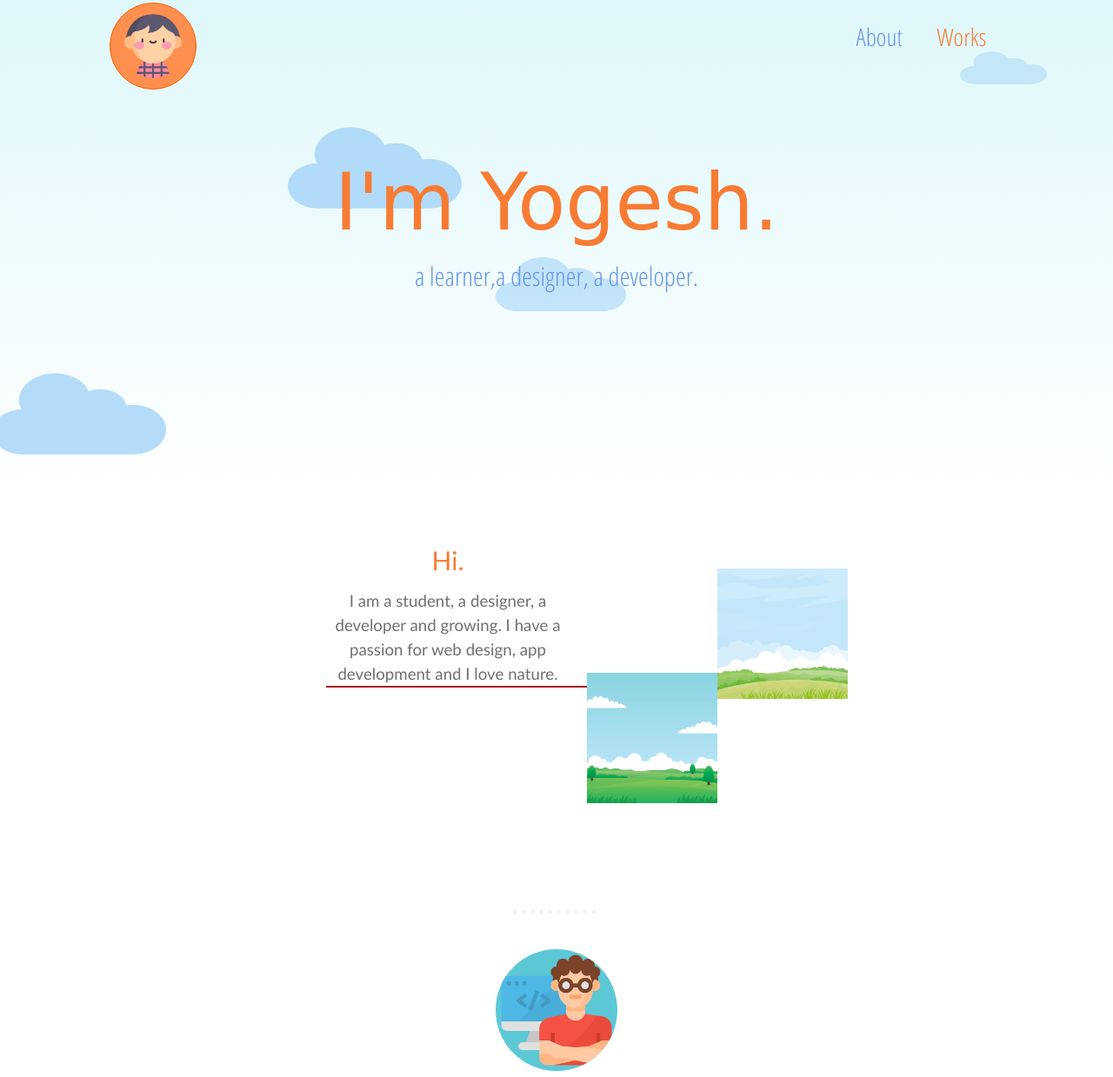
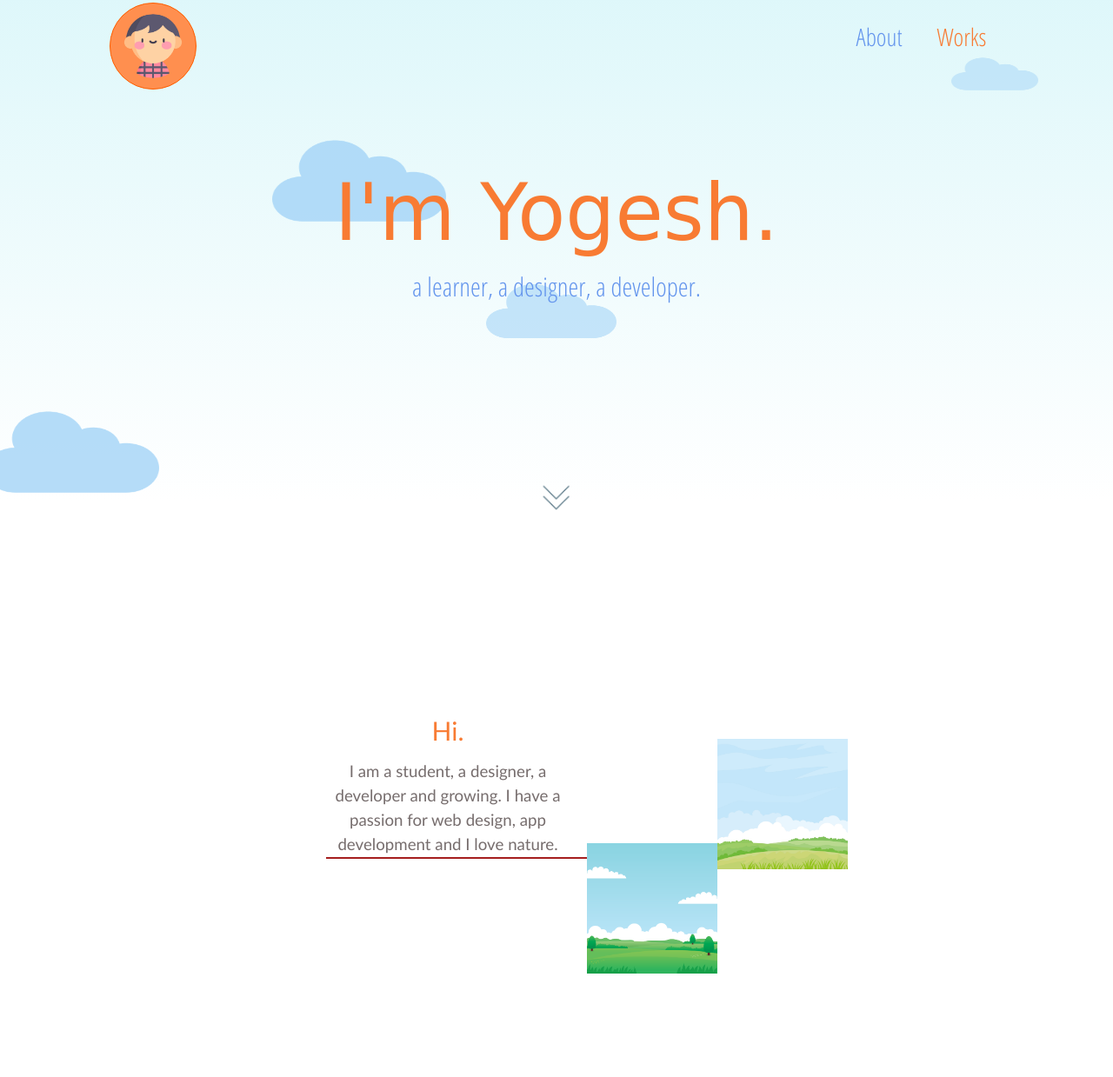
Before and after one commit to chaudharyyogesh/MyIntro.github.io, a plain HTML site: page index.html in a window 1280 px wide. Shown: the part 23-1262 px from the top of the page at 87% size. Drawn offline with nearby package versions, Linux system fonts and the light colour scheme; a web font is replaced by a local one.

Commit message:
updated the arrow

```diff
--- a/css/style.css
+++ b/css/style.css
@@ -229,11 +229,35 @@ div.intro{
     animation: move 0.5s 1 linear;
     color: cornflowerblue;
 }
+.mydes img{
+    position: relative;
+    top: 200px;
+    animation: updown 2s infinite ease ;
+}
+.mydes img:hover{
+    cursor: pointer;
+}
+@keyframes updown{
+    0%{
+        /* top:220px; */
+        transform: translate(0);
+
+    }
+    50%{
+        /* top:230px; */
+        transform: translate(0,10px);
+    }
+    100%{
+        /* top: 220px; */
+        transform: translate(0);
+
+    }
+}
 
 /* intro2 */
 .intro2_intro{
-    padding: 6% 1%;
-    margin: 0 auto;
+    padding: 19% 1%;
+    margin: 30px auto;
     max-width: 550px;
     text-align: left;
     display: flex;
--- a/index.html
+++ b/index.html
@@ -9,11 +9,11 @@
     <link href="https://fonts.googleapis.com/css2?family=Clicker+Script&family=Open+Sans+Condensed:wght@300&display=swap" rel="stylesheet">
     <link rel="stylesheet" href="https://unpkg.com/aos@next/dist/aos.css" />
 </head>
-<body>
+<body id="body">
     <div class="container">
         <div class="intro">
             <div class="mylogo">
-                <a href="#"><img src="img/boy.png" alt="my-logo"></a>
+                <a href="index.html"><img src="img/boy.png" alt="my-logo"></a>
 
             </div>
 
@@ -44,12 +44,13 @@
 
             <div class="mydes">
                 <h1>I'm Yogesh.</h1>
-                <h3>a learner,a designer, a developer.</h3>
+                <h3>a learner, a designer, a developer.</h3>
+                <a href="#introStart" style="animation: 1 ease-in;"><img src="img/down-arrow2.png" alt="scroll-down" style="width: 30px; height: 30px; "></a>
 
             </div>
 
         </div>
-       <div class="intro2_intro" >
+       <div class="intro2_intro" id="introStart" >
            <div data-aos="fade-right" style="text-align: center; position: relative; bottom: 4vh;">
                 <h2 >Hi.</h2>
                 <h3 >I am a student, a designer, a developer and growing. I have a passion for web design, app development and I love nature.</h3>
```
Also changed, not shown: down-arrow.png (deleted), img/down-arrow2.png (added), js/script.js (line endings or trailing spaces).
